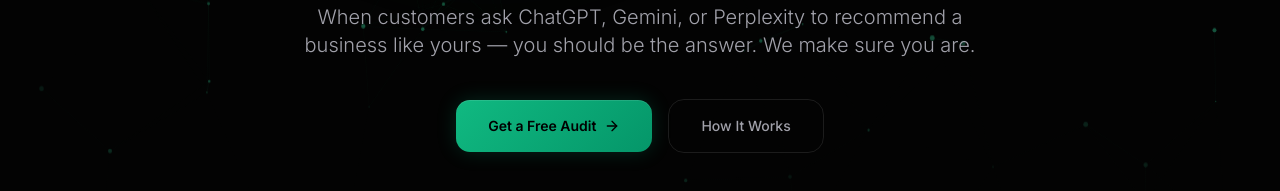
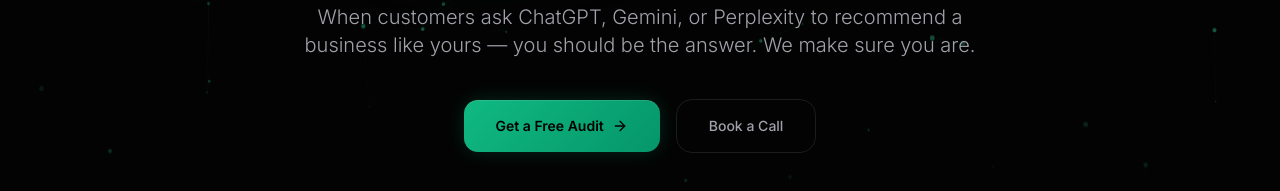
Before and after one commit to anshbhatia10/qlavo, a React (Vite) app: page / in a window 1280 px wide. Shown: the part 587-778 px from the top of the page. Built offline with nearby package versions, Linux system fonts and the light colour scheme.

Commit message:
fix: replace dead calendly link with /contact route, change Hero CTA to Book a Call

```diff
--- a/components/ContactSection.tsx
+++ b/components/ContactSection.tsx
@@ -104,15 +104,13 @@
                 30 minutes. No pitch deck. We look at your situation, share what we see, and tell you if — and how — we can help.
               </p>
 
-              <a
-                href="https://calendly.com/qlavo/discovery"
-                target="_blank"
-                rel="noopener noreferrer"
+              <Link
+                to="/contact"
                 className="btn-primary inline-flex items-center gap-2 px-6 py-3.5 text-sm font-semibold w-full justify-center"
               >
                 <Calendar className="w-4 h-4" />
                 Pick a time
-              </a>
+              </Link>
             </div>
 
             <div className="border-t border-white/5 pt-8">
--- a/components/Hero.tsx
+++ b/components/Hero.tsx
@@ -206,12 +206,12 @@
           >
             Get a Free Audit <ArrowRight className="w-4 h-4" />
           </Link>
-          <a
-            href="#services"
+          <Link
+            to="/contact"
             className="inline-flex items-center justify-center gap-2 px-8 py-4 text-sm font-medium text-zinc-400 border border-white/10 rounded-2xl hover:border-emerald-500/30 hover:text-white hover:bg-emerald-500/5 transition-all duration-300"
           >
-            How It Works
-          </a>
+            Book a Call
+          </Link>
         </div>
 
         {/* Featured on + mini stats */}
```
